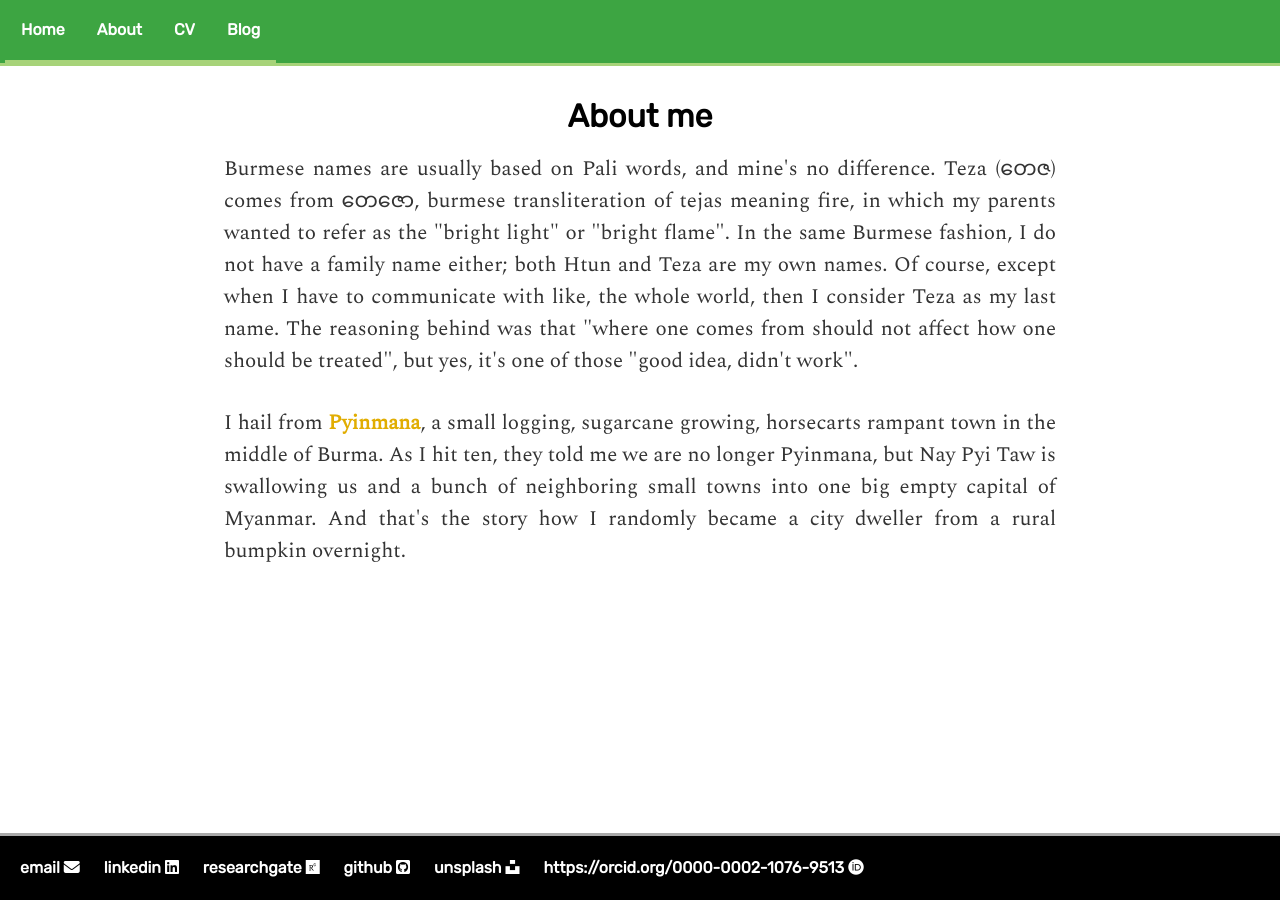
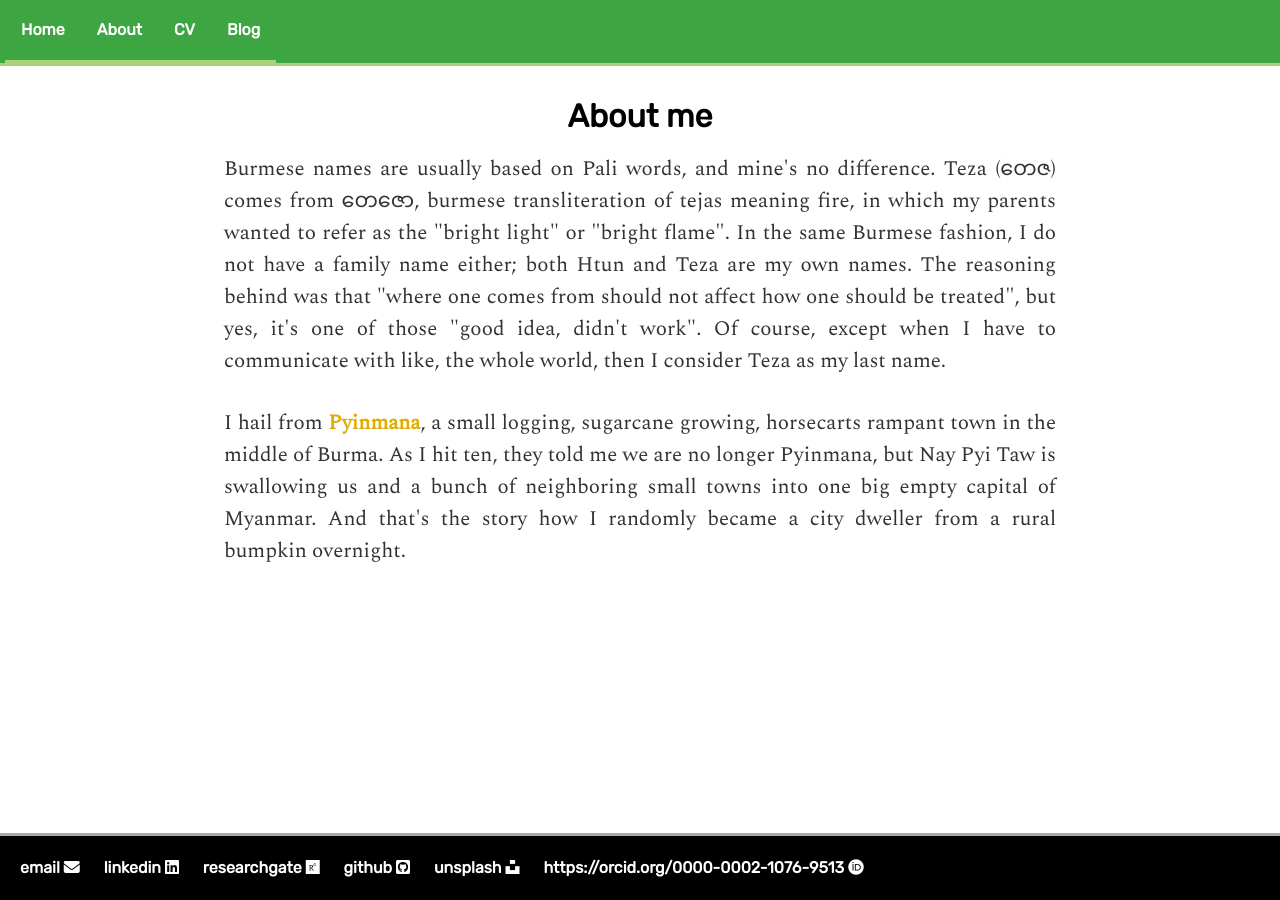
Before and after one commit to finerbrighterlighter/finerbrighterlighter.github.io, a Jekyll site: the page built from about/index.html, in a window 1280 px wide. Built offline with Jekyll 4.4.1, drawn with Linux system fonts in a browser that asks for light colours; nearby versions of some CDN libraries.

```diff
--- a/about/index.html
+++ b/about/index.html
@@ -5,7 +5,7 @@ title: About me
 <div class="blurb">
 	<h1>About me</h1>
 	<body>
-		<p>Burmese names are usually based on Pali words, and mine's no difference. Teza (တေဇ) comes from တေဇော, burmese transliteration of tejas meaning fire, in which my parents wanted to refer as the "bright light" or "bright flame". In the same Burmese fashion, I do not have a family name either; both Htun and Teza are my own names. Of course, except when I have to communicate with like, the whole world, then I consider Teza as my last name. The reasoning behind was that "where one comes from should not affect how one should be treated", but yes, it's one of those "good idea, didn't work". </p>
+		<p>Burmese names are usually based on Pali words, and mine's no difference. Teza (တေဇ) comes from တေဇော, burmese transliteration of tejas meaning fire, in which my parents wanted to refer as the "bright light" or "bright flame". In the same Burmese fashion, I do not have a family name either; both Htun and Teza are my own names. The reasoning behind was that "where one comes from should not affect how one should be treated", but yes, it's one of those "good idea, didn't work". Of course, except when I have to communicate with like, the whole world, then I consider Teza as my last name. </p>
 		<p>I hail from <a href="https://en.wikipedia.org/wiki/Pyinmana">Pyinmana</a>, a small logging, sugarcane growing, horsecarts rampant town in the middle of Burma. As I hit ten, they told me we are no longer Pyinmana, but Nay Pyi Taw is swallowing us and a bunch of neighboring small towns into one big empty capital of Myanmar. And that's the story how I randomly became a city dweller from a rural bumpkin overnight. </p>
 	</body>
 </div><!-- /.blurb -->
```
